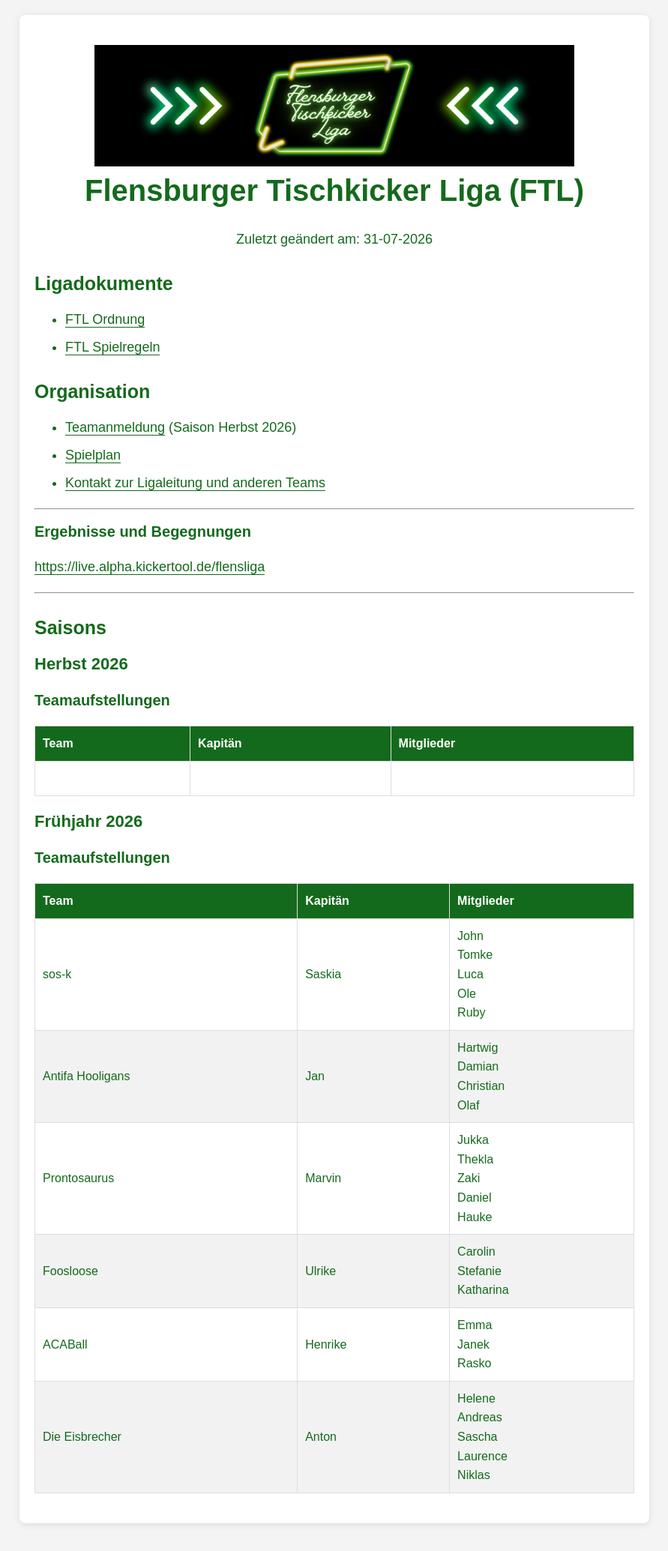
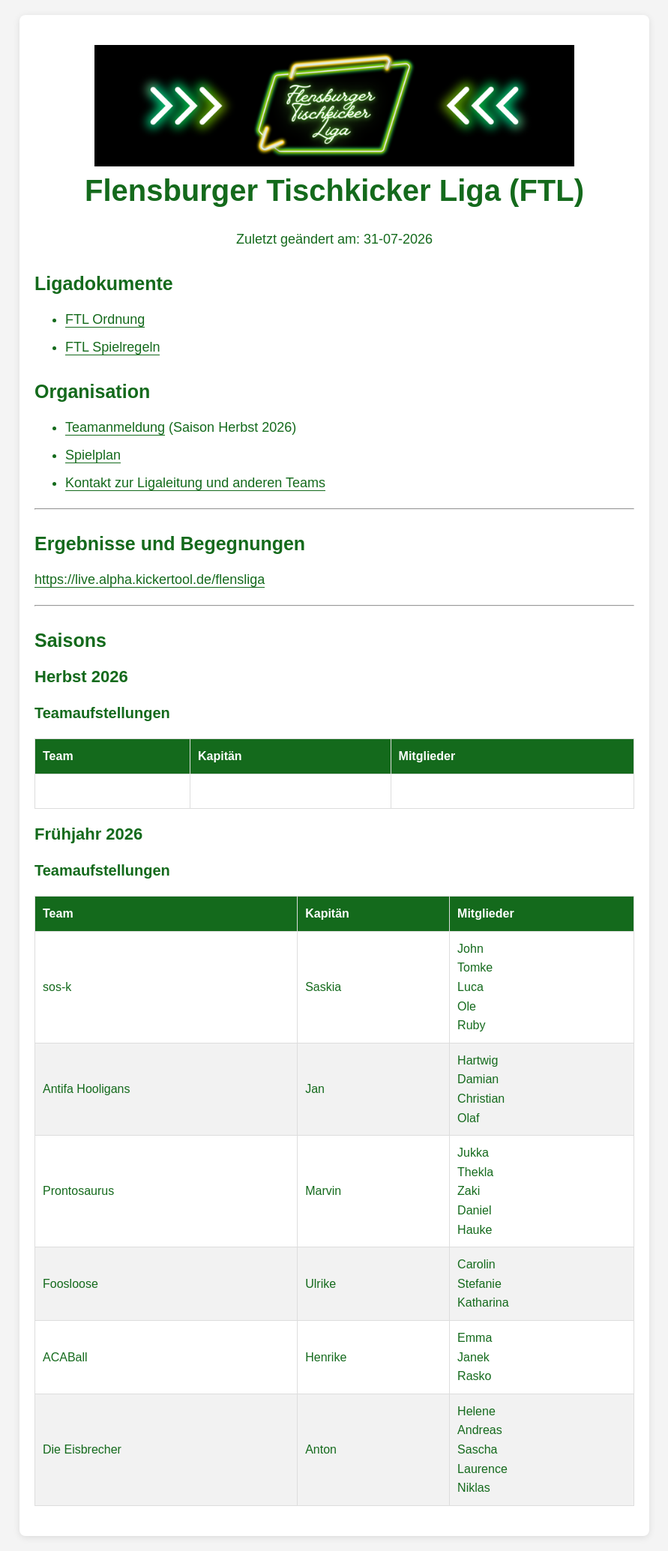
Before and after one commit to MKK-Flensburg/mkk-docs, a Jekyll site: the page built from index.md, in a window 1280 px wide. Shown: the whole page at 75% size, without its empty margins (194-1085 px from the left). Built offline with Jekyll 4.4.1, drawn with Linux system fonts in a browser that asks for light colours; our own code applies the rules of GitHub Pages for plain Markdown files.

Commit message:
small fix

```diff
--- a/index.md
+++ b/index.md
@@ -21,7 +21,7 @@
 
 ---
 
-#### Ergebnisse und Begegnungen
+## Ergebnisse und Begegnungen
 
 [https://live.alpha.kickertool.de/flensliga](https://live.alpha.kickertool.de/flensliga)
 
```
